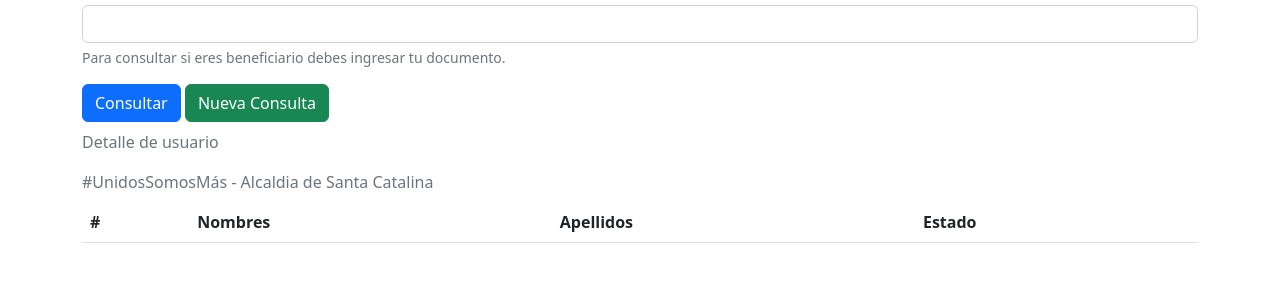
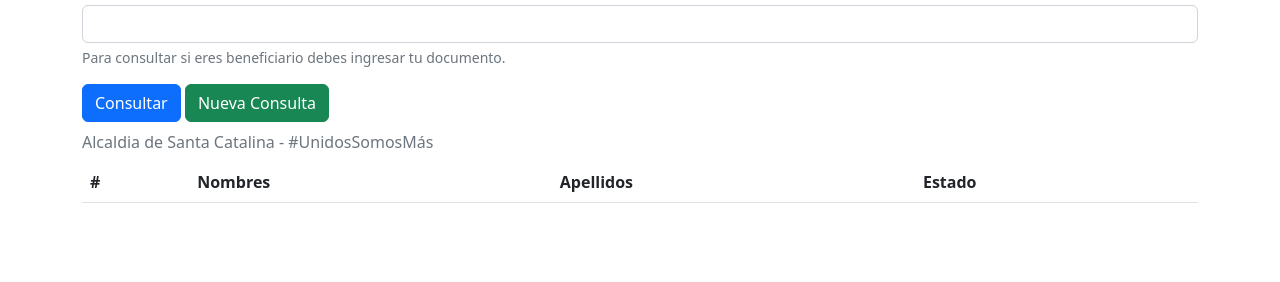
Before and after one commit to Pablodg76/ConsultaBeneficiariosSantaCatalina, a plain HTML site: page index.html in a window 1280 px wide. Shown: the part 84-366 px from the top of the page. Drawn offline with nearby package versions, Linux system fonts and the light colour scheme.

Commit message:
Update index.html

```diff
--- a/index.html
+++ b/index.html
@@ -40,7 +40,7 @@
                     </div>
                     <div class="loadTable">
                         <table class="table caption-top">
-                            <caption>Detalle de usuario</caption>
+                            <caption>Alcaldia de Santa Catalina - #UnidosSomosMás</caption>
                             <thead>
                                 <tr>
                                     <th scope="col">#</th>
@@ -50,7 +50,6 @@
                                 </tr>
                             </thead>
                             <tbody class="loadData">
-                            <caption>#UnidosSomosMás - Alcaldia de Santa Catalina</caption>
                             </tbody>
                         </table>
                     </div>
```
